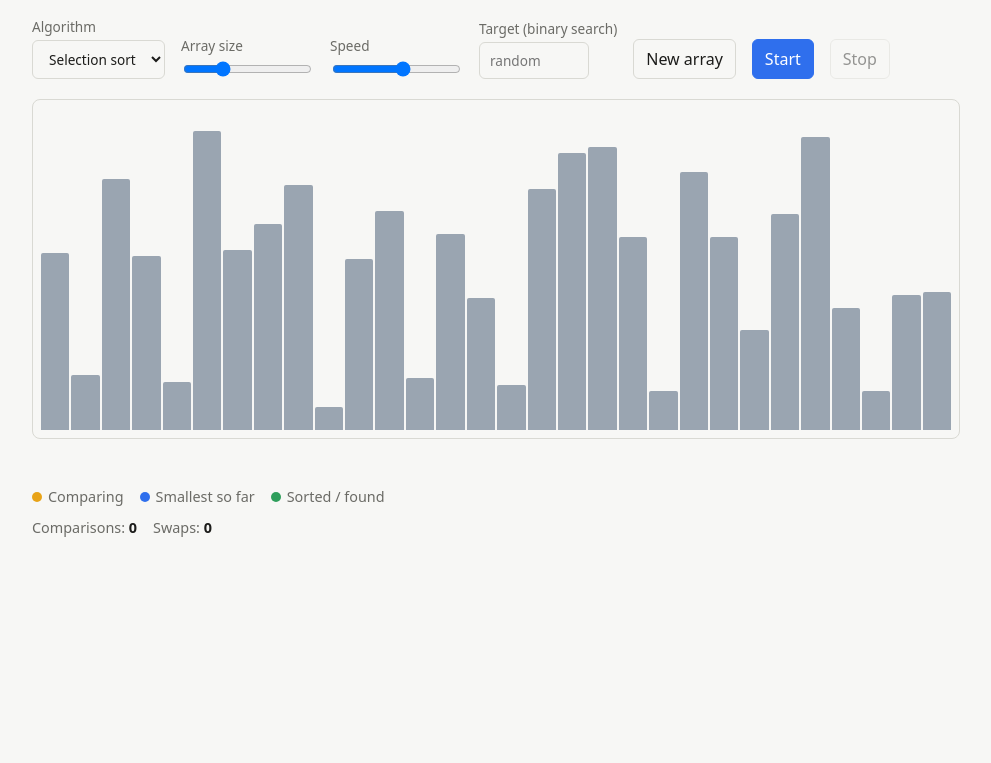
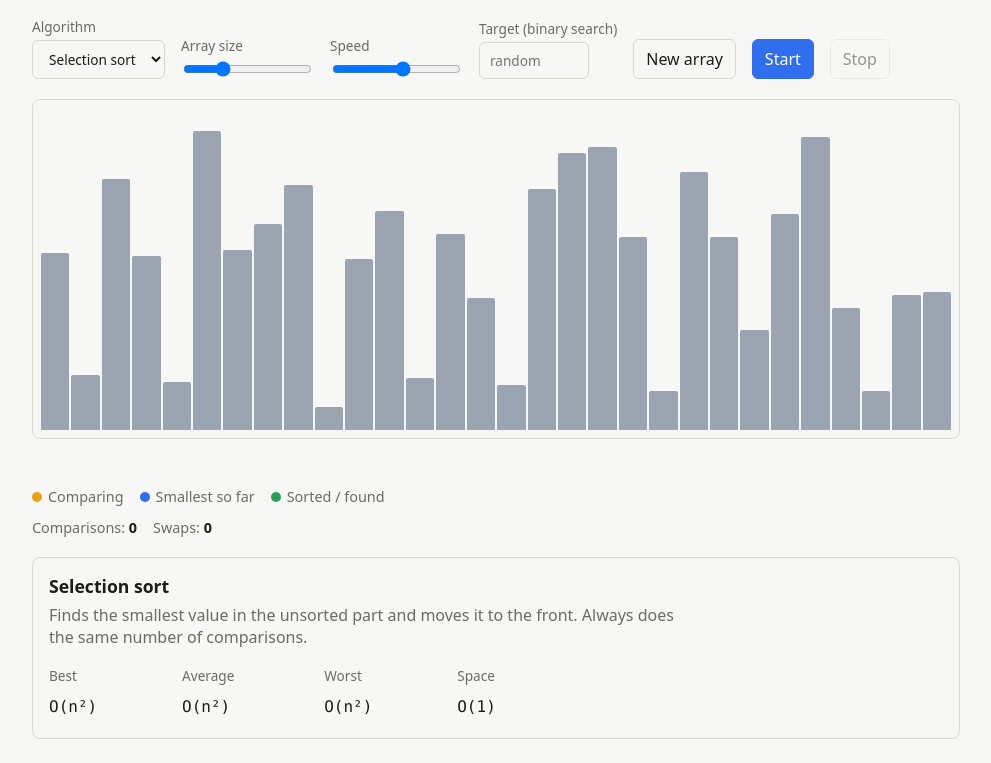
Before and after one commit to rs3971269-coder/Algorithm-Visualizer, a plain HTML site: page index.html in a window 1280 px wide. Shown: the part 92-855 px from the top of the page, without its empty margins (144-1135 px from the left). Before the commit the page ends 800 px from the top, so only its background shows below. Drawn offline with Linux system fonts and the light colour scheme.

Commit message:
Add alogrithm info panel

```diff
--- a/index.html
+++ b/index.html
@@ -51,9 +51,28 @@
     <div>Swaps: <strong id="swaps">0</strong></div>
   </section>
 
+  <section class="info">
+    <h2 id="info-name"></h2>
+    <p id="info-note"></p>
+    <table>
+      <thead>
+        <tr><th>Best</th><th>Average</th><th>Worst</th><th>Space</th></tr>
+      </thead>
+      <tbody>
+        <tr>
+          <td id="info-best"></td>
+          <td id="info-average"></td>
+          <td id="info-worst"></td>
+          <td id="info-space"></td>
+        </tr>
+      </tbody>
+    </table>
+  </section>
+
   <script src="js/utils.js"></script>
   <script src="js/sorting.js"></script>
   <script src="js/searching.js"></script>
+  <script src="js/info.js"></script>
   <script src="js/main.js"></script>
 </body>
 </html>
--- /dev/null
+++ b/js/info.js
@@ -0,0 +1,42 @@
+const algorithmInfo = {
+  selection: {
+    name: 'Selection sort',
+    best: 'O(n²)', average: 'O(n²)', worst: 'O(n²)', space: 'O(1)',
+    note: 'Finds the smallest value in the unsorted part and moves it to the front. Always does the same number of comparisons.'
+  },
+  bubble: {
+    name: 'Bubble sort',
+    best: 'O(n²)', average: 'O(n²)', worst: 'O(n²)', space: 'O(1)',
+    note: 'Compares neighbors and swaps them if they are in the wrong order. The largest value "bubbles" to the end each pass.'
+  },
+  insertion: {
+    name: 'Insertion sort',
+    best: 'O(n)', average: 'O(n²)', worst: 'O(n²)', space: 'O(1)',
+    note: 'Takes one value at a time and slides it left into its place. Fast when the data is nearly sorted.'
+  },
+  merge: {
+    name: 'Merge sort',
+    best: 'O(n log n)', average: 'O(n log n)', worst: 'O(n log n)', space: 'O(n)',
+    note: 'Splits the array in half, sorts each half, then merges them. Needs extra memory for the merge.'
+  },
+  quick: {
+    name: 'Quick sort',
+    best: 'O(n log n)', average: 'O(n log n)', worst: 'O(n²)', space: 'O(log n)',
+    note: 'Picks a pivot, puts smaller values on its left and larger on its right, then repeats on each side.'
+  },
+  binary: {
+    name: 'Binary search',
+    best: 'O(1)', average: 'O(log n)', worst: 'O(log n)', space: 'O(1)',
+    note: 'Needs a sorted array. Checks the middle and throws away half of the remaining values each step.'
+  },
+};
+
+function showInfo(key) {
+  const info = algorithmInfo[key];
+  document.getElementById('info-name').textContent = info.name;
+  document.getElementById('info-note').textContent = info.note;
+  document.getElementById('info-best').textContent = info.best;
+  document.getElementById('info-average').textContent = info.average;
+  document.getElementById('info-worst').textContent = info.worst;
+  document.getElementById('info-space').textContent = info.space;
+}
--- a/js/main.js
+++ b/js/main.js
@@ -70,3 +70,6 @@ generateBtn.addEventListener('click', generateArray);
 sizeInput.addEventListener('input', generateArray);
 
 generateArray();
+
+algoSelect.addEventListener('change', () => showInfo(algoSelect.value));
+showInfo(algoSelect.value);
--- a/style.css
+++ b/style.css
@@ -72,4 +72,12 @@ button:disabled, select:disabled, input:disabled { opacity: .45; cursor: not-all
 .bar.out { opacity: 0.2; }
 #message { min-height: 1.5em; margin: 12px 0 0; color: var(--muted); }
 
+.info { margin-top: 20px; padding: 16px; border: 1px solid var(--border); border-radius: 8px; }
+.info h2 { margin: 0 0 6px; font-size: 1.1rem; }
+.info p { margin: 0 0 12px; color: var(--muted); max-width: 70ch; }
+.info table { border-collapse: collapse; width: 100%; max-width: 520px; }
+.info th, .info td { text-align: left; padding: 6px 12px 6px 0; }
+.info th { color: var(--muted); font-weight: 500; font-size: .85rem; }
+.info td { font-family: ui-monospace, Consolas, monospace; }
+
 @media (prefers-reduced-motion: reduce) { .bar { transition: none; } }
```
